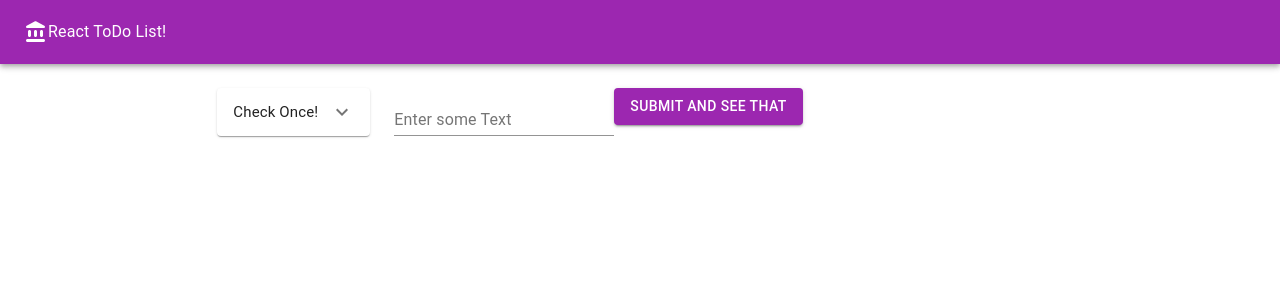
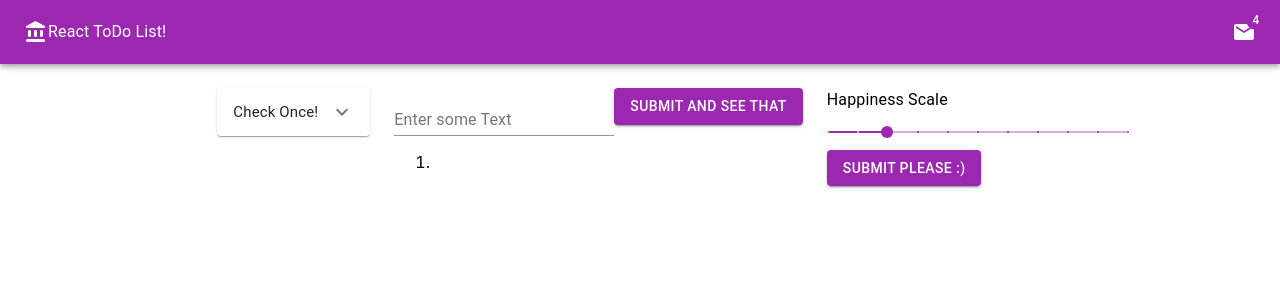
Before and after one commit to Abcshake/React_Todo, a React (Create React App) app: page / in a window 1280 px wide. Shown: the top 300 px of the page. Built offline with nearby package versions, Linux system fonts and the light colour scheme.

Commit message:
Changing the other components

```diff
--- a/src/App.js
+++ b/src/App.js
@@ -4,7 +4,7 @@ import { Grid } from '@material-ui/core'
 import  Header  from './Header'
 import Content from './Content';
 import FormField from './FormField';
-
+import Slider from './Slider';
 
 const App = () => {
   return (
@@ -20,6 +20,9 @@ const App = () => {
           <Grid item>
             <FormField />
           </Grid>
+          <Grid item>
+            <Slider />
+          </Grid>
         <Grid item xs={false} sm={2}/>
       </Grid>
     </Grid>
--- a/src/FormField.js
+++ b/src/FormField.js
@@ -46,7 +46,11 @@ class FormField extends React.Component {
                Submit and see that
             </Button>
         </form>
-        <p>{this.state.submit}</p>
+        <ol>
+            <li>
+                {this.state.submit}
+            </li>
+        </ol>
     </div>
 
     );
--- a/src/Header.js
+++ b/src/Header.js
@@ -1,6 +1,8 @@
 import React from 'react'
 import { AppBar, makeStyles, Toolbar, Typography } from '@material-ui/core';
 import AccountBalanceRoundedIcon from '@material-ui/icons/AccountBalanceRounded';
+import Badge from '@material-ui/core/Badge';
+import MailIcon from '@material-ui/icons/Mail';
 
 const useStyles = makeStyles(() =>({
     typographyStyle: {
@@ -17,7 +19,9 @@ const Header = () => {
                 <Typography className={classes.typographyStyle}>
                     React ToDo List!
                 </Typography>
-
+                <Badge badgeContent={4} color="primary">
+                    <MailIcon />
+                </Badge>
             </Toolbar>
         </AppBar>
     );
```
